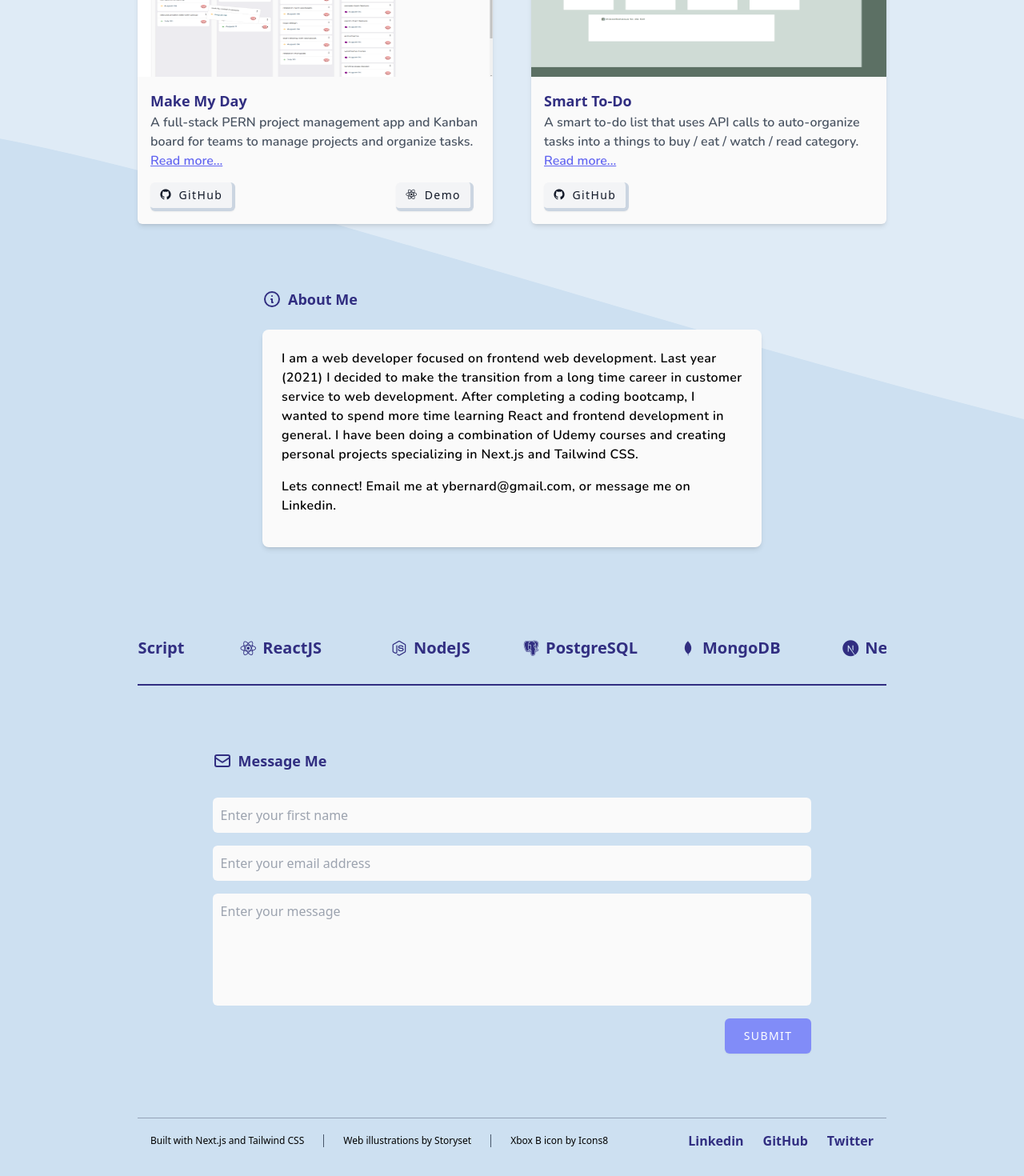
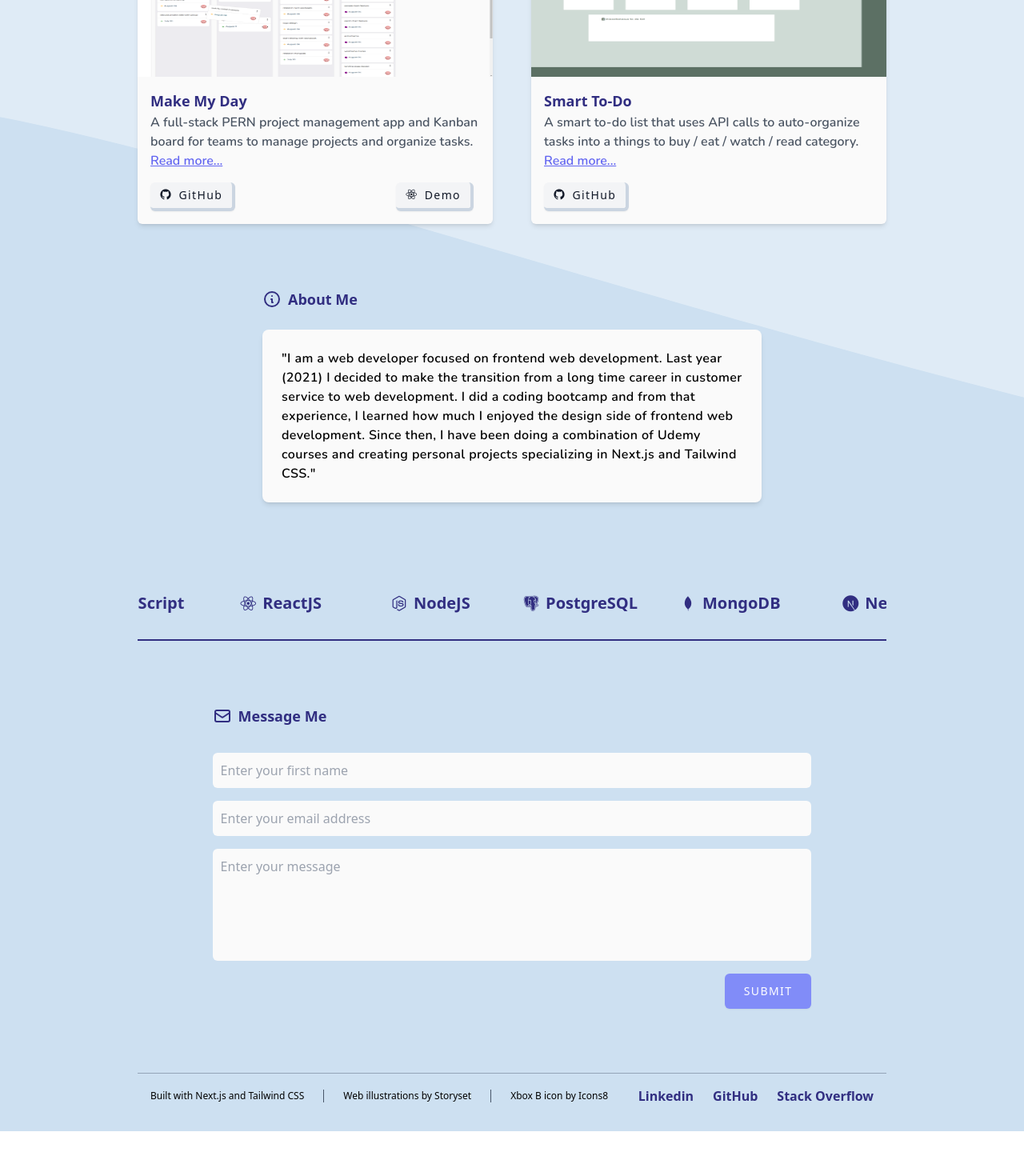
Before and after one commit to WebDevBernard/Portfolio, a Next.js app: page / in a window 1280 px wide. Shown: the part 1016-2486 px from the top of the page at 80% size. After the commit the page ends 2430 px from the top, so only its background shows below. Built offline with nearby package versions, Linux system fonts and the light colour scheme; a web font is replaced by a local one; what tailwindcss-neumorphism would draw is missing.

Commit message:
update about

```diff
--- a/components/About.tsx
+++ b/components/About.tsx
@@ -1,5 +1,4 @@
 import { FC } from "react";
-import { aboutData } from "../data/about-data";
 interface RefObject<T> {
   readonly current: T | null;
 }
@@ -30,10 +29,15 @@ const About: FC<{ aboutRef: RefObject<HTMLDivElement> }> = ({ aboutRef }) => {
           className="bg-neutral-50 shadow-md font-serif tracking-wide space-y-4 p-6 text-[16px]  rounded-lg overflow-hidden"
           ref={aboutRef}
         >
-          <p>{aboutData[0]}</p>
-          <p>{aboutData[1]}</p>
-          <p>{aboutData[2]}</p>
-          <p>{aboutData[3]}</p>
+          <p>
+            "I am a web developer focused on frontend web development. Last year
+            (2021) I decided to make the transition from a long time career in
+            customer service to web development. I did a coding bootcamp and
+            from that experience, I learned how much I enjoyed the design side
+            of frontend web development. Since then, I have been doing a
+            combination of Udemy courses and creating personal projects
+            specializing in Next.js and Tailwind CSS."
+          </p>
         </div>
       </div>
     </div>
--- a/components/Footer.tsx
+++ b/components/Footer.tsx
@@ -46,11 +46,11 @@ const Footer: FC<{ contactRef: RefObject<HTMLHeadingElement> }> = ({
           GitHub
         </a>
         <a
-          href="https://www.twitter.com/WebDevBernard"
+          href="https://stackoverflow.com/users/16270686/webdevbernard"
           target="_blank"
           rel="noreferrer"
         >
-          Twitter
+          Stack Overflow
         </a>
       </div>
     </div>
--- a/data/about-data.ts
+++ /dev/null
@@ -1,5 +0,0 @@
-export const aboutData: string[] = [
-  "I am a web developer focused on frontend web development.  Last year (2021) I decided to make the transition from a long time career in customer service to web development.  After completing a coding bootcamp, I wanted to spend more time learning React and frontend development in general.  I have been doing a combination of Udemy courses and creating personal projects specializing in Next.js and Tailwind CSS.",
-
-  "Lets connect!  Email me at ybernard@gmail.com, or message me on Linkedin.",
-];
```
